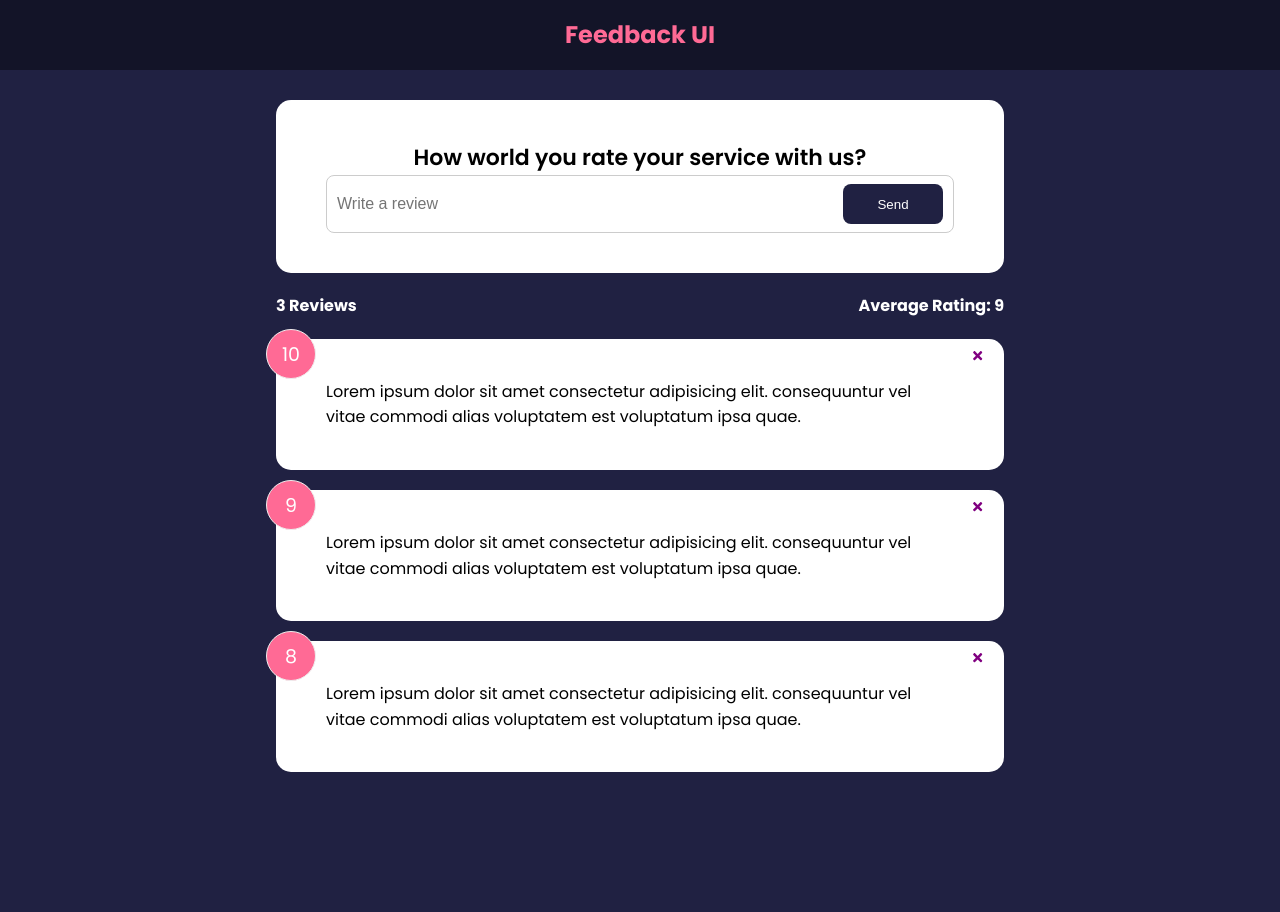
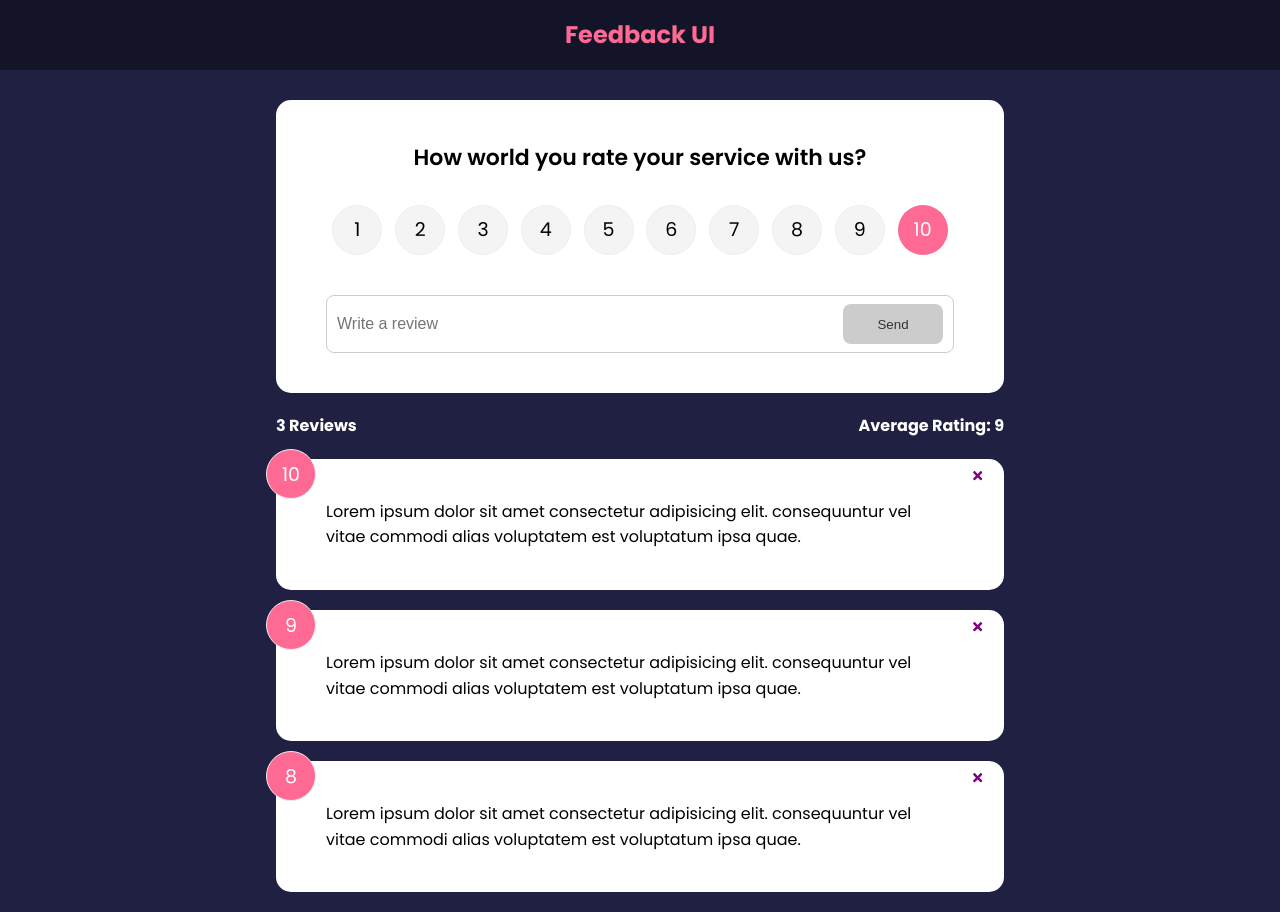
Before and after one commit to Clucas0311/feeback-project, a React (Create React App) app: page / in a window 1280 px wide. Before the commit the page ends 800 px from the top, so only its background shows below. Built offline with nearby package versions, Linux system fonts and the light colour scheme.

Commit message:
Added Animate Stroll

```diff
--- a/package.json
+++ b/package.json
@@ -6,11 +6,13 @@
     "@testing-library/jest-dom": "^5.16.2",
     "@testing-library/react": "^12.1.2",
     "@testing-library/user-event": "^13.5.0",
+    "framer-motion": "^4.1.17",
     "react": "^17.0.2",
     "react-dom": "^17.0.2",
     "react-i": "^0.2.1",
     "react-icons": "^4.3.1",
     "react-scripts": "5.0.0",
+    "uuid": "^8.3.2",
     "web-vitals": "^2.1.4"
   },
   "scripts": {
--- a/src/App.js
+++ b/src/App.js
@@ -6,6 +6,7 @@
 import FeedbackList from "./components/FeedbackList";
 import FeedbackStats from "./components/FeedbackStats";
 import FeedbackForm from "./components/FeedbackForm";
+import { v4 as uuidv4 } from "uuid";
 
 const App = () => {
   const [feedback, setFeedback] = useState(FeedbackData);
@@ -16,11 +17,16 @@
     }
   };
 
+  const addFeedback = (newFeedback) => {
+    newFeedback.id = uuidv4();
+    setFeedback((prevFeedback) => [newFeedback, ...prevFeedback]);
+  };
+
   return (
     <>
       <Header />
       <div className="container">
-        <FeedbackForm />
+        <FeedbackForm onAdd={addFeedback} />
         <FeedbackStats feedback={feedback} />
         <FeedbackList feedback={feedback} onDelete={deleteFeedback} />
       </div>
--- a/src/components/FeedbackForm.js
+++ b/src/components/FeedbackForm.js
@@ -2,19 +2,49 @@
 
 import Card from "../UI/Card";
 import Button from "../UI/Button";
+import RatingSelect from "./RatingSelect";
 
-const FeedbackForm = () => {
+const FeedbackForm = ({ onAdd }) => {
   const [text, setText] = useState("");
+  const [btnDisabled, setBtnDisabled] = useState(true);
+  const [rating, setRating] = useState(10);
+  const [message, setMessage] = useState("");
 
   const handleTextChange = (event) => {
+    // If we have no text disable the button
+    if (text === "") {
+      setBtnDisabled(true);
+      setMessage(null);
+      // if there is something in the text and it has less than text characters w/o whitespace
+      // Alert user of requirment
+    } else if (text !== "" && text.trim().length <= 10) {
+      setMessage("Text must be at least 10 characters");
+      setBtnDisabled(true);
+    } else {
+      // Otherwise activate the button
+      setMessage(null);
+      setBtnDisabled(false);
+    }
     setText(event.target.value);
+  };
+
+  const handleSubmit = (event) => {
+    event.preventDefault();
+    if (text.trim().length > 10) {
+      const newFeedback = {
+        text: text,
+        rating: rating,
+      };
+      onAdd(newFeedback);
+      setText("");
+    }
   };
 
   return (
     <Card>
-      <form action="">
+      <form onSubmit={handleSubmit} action="">
         <h2>How world you rate your service with us?</h2>
-        {/* @todo -rating select component */}
+        <RatingSelect select={(rating) => setRating(rating)} />
         <div className="input-group">
           <input
             type="text"
@@ -22,8 +52,12 @@
             onChange={handleTextChange}
             value={text}
           />
-          <Button type="submit">Send</Button>
+          <Button type="submit" isDisabled={btnDisabled}>
+            Send
+          </Button>
         </div>
+
+        {message && <div className="message">{message}</div>}
       </form>
     </Card>
   );
--- a/src/components/FeedbackList.js
+++ b/src/components/FeedbackList.js
@@ -1,4 +1,5 @@
 import React from "react";
+import { motion, AnimatePresence } from "framer-motion";
 import FeedbackItem from "./FeedbackItem";
 import PropTypes from "prop-types";
 
@@ -8,9 +9,18 @@
   }
   return (
     <div className="feedback-list">
-      {feedback.map((item) => (
-        <FeedbackItem key={item.id} item={item} onDelete={onDelete} />
-      ))}
+      <AnimatePresence>
+        {feedback.map((item) => (
+          <motion.div
+            key={item.id}
+            initial={{ opacity: 0 }}
+            animate={{ opacity: 1 }}
+            exit={{ opacity: 0 }}
+          >
+            <FeedbackItem key={item.id} item={item} onDelete={onDelete} />
+          </motion.div>
+        ))}
+      </AnimatePresence>
     </div>
   );
 };
--- /dev/null
+++ b/src/components/RatingSelect.js
@@ -0,0 +1,31 @@
+import React, { useState } from "react";
+
+const RatingSelect = ({ select }) => {
+  const [selected, setSelected] = useState(10);
+
+  const handleChange = (e) => {
+    setSelected(+e.currentTarget.value);
+    select(+e.currentTarget.value);
+  };
+  return (
+    <div>
+      <ul className="rating">
+        {Array.from({ length: 10 }, (_, i) => (
+          <li key={`rating-${i + 1}`}>
+            <input
+              type="radio"
+              id={`num${i + 1}`}
+              name="rating"
+              value={i + 1}
+              onChange={handleChange}
+              checked={selected === i + 1}
+            />
+            <label htmlFor={`num${i + 1}`}>{i + 1}</label>
+          </li>
+        ))}
+      </ul>
+    </div>
+  );
+};
+
+export default RatingSelect;
```
Also changed, not shown: 1 other file (tests, documents, lock files or other folders).
